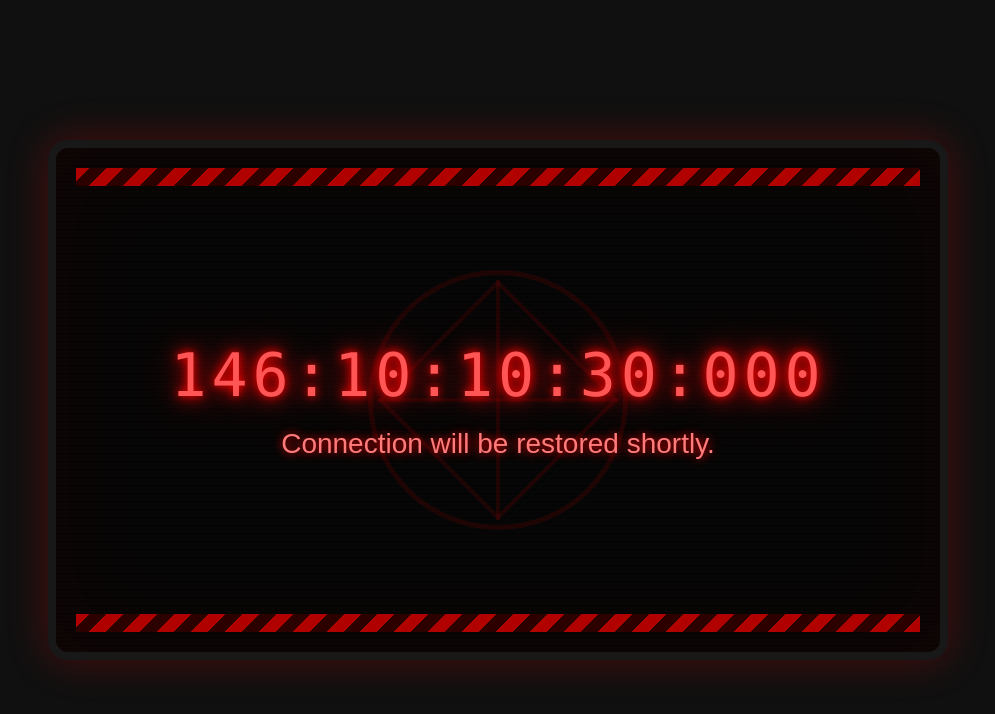
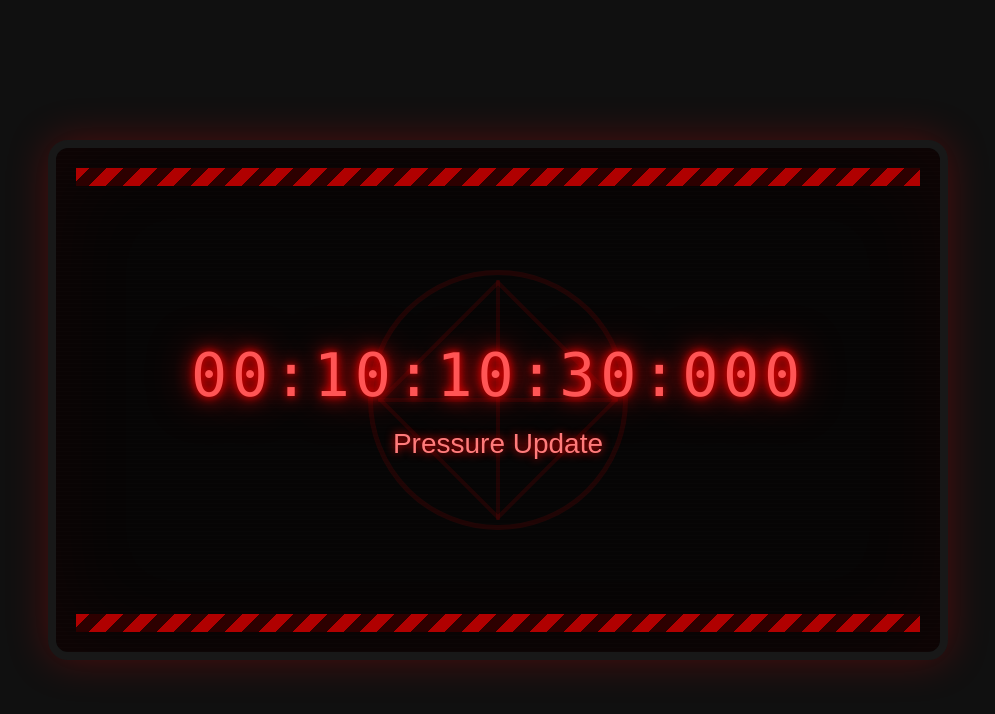
Before and after one commit to and1-lol/Pressure, a plain HTML site: page index.html in a window 1280 px wide. Shown: the whole page, without its empty margins (142-1137 px from the left). Drawn offline with Linux system fonts and the light colour scheme.

Commit message:
Update index.html

```diff
--- a/index.html
+++ b/index.html
@@ -292,7 +292,7 @@ animation:glitch .12s;
 </div>
 
 <div class="subtitle">
-Connection will be restored shortly.
+Pressure Update
 </div>
 
 </div>
@@ -311,7 +311,7 @@ Connection will be restored shortly.
  December = 11
 ======================================================*/
 
-const TARGET_DATE = new Date(2026,11,25,12,0,0,0);
+const TARGET_DATE = new Date(2026,7,1,12,0,0,0);
 
 /*======================================================*/
 
```
